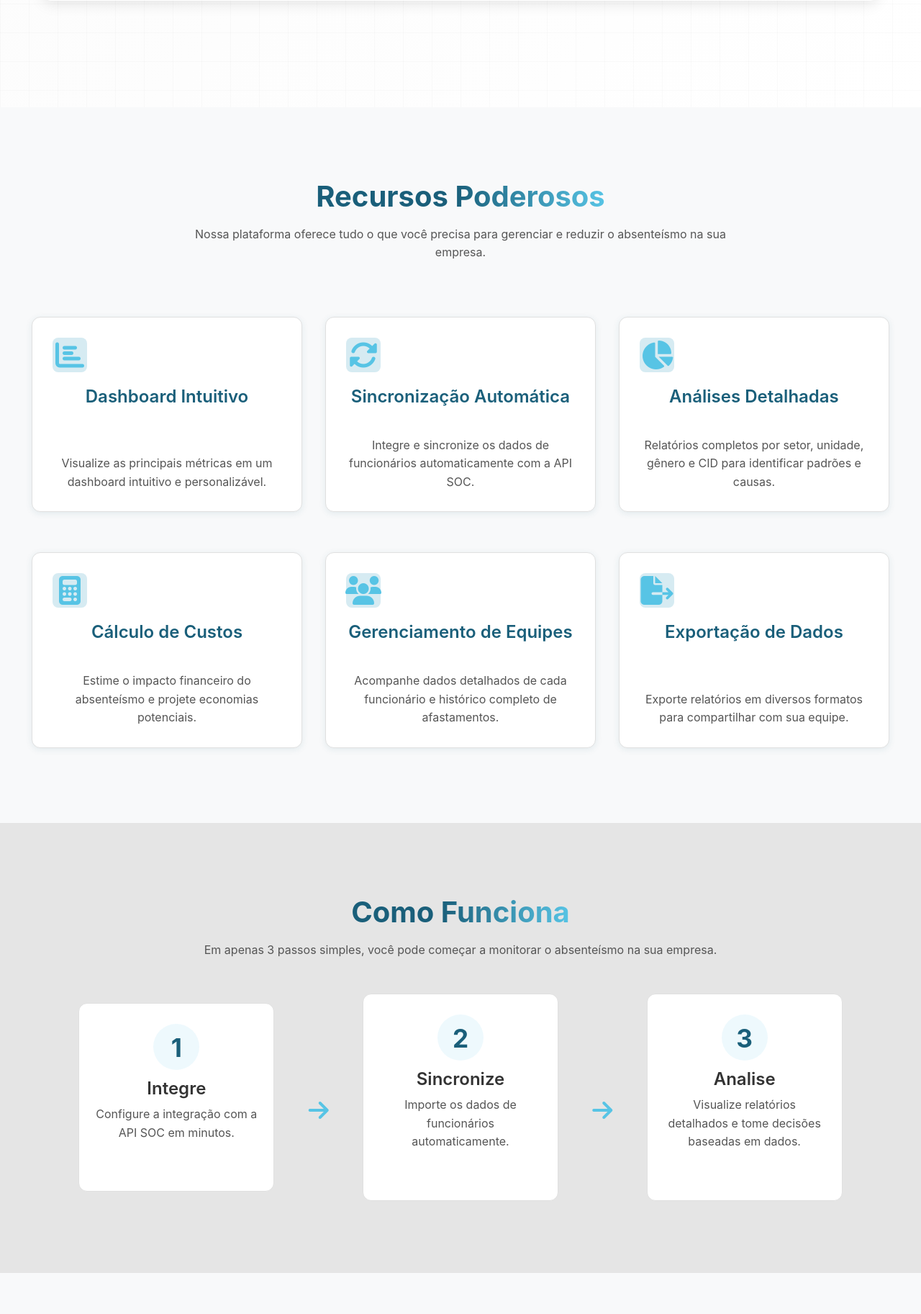
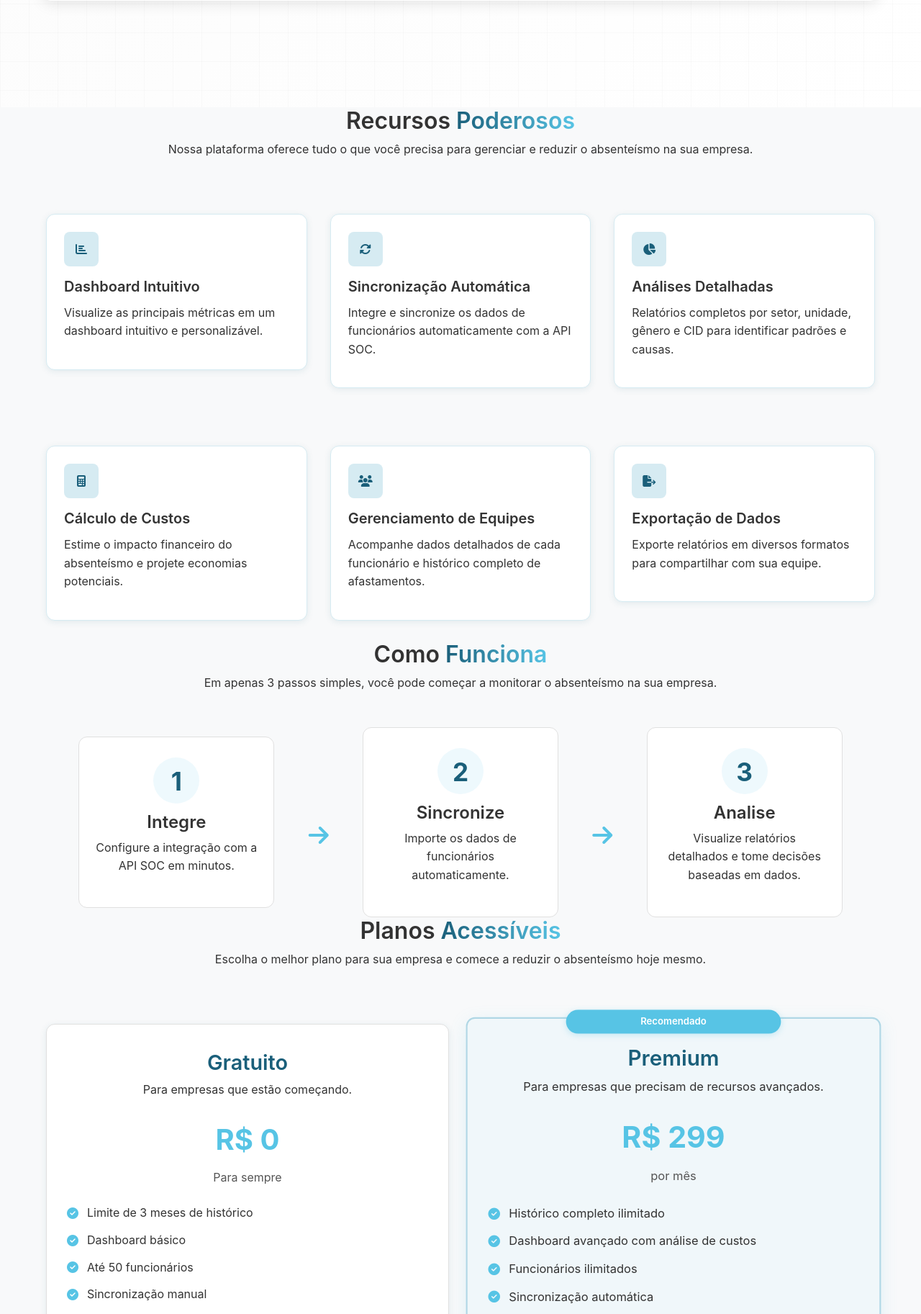
Before and after one commit to RiqueAlvess/SYDA, a Django app: page / in a window 1280 px wide. Shown: the part 1235-3060 px from the top of the page at 72% size. Run offline with Django 4.2, Linux system fonts and the light colour scheme; grey boxes labelled with a size stand in for pictures from a placeholder-image service; parts of the project's set-up code (start-up, migrations or seed data) failed here and were passed over; some libraries are stand-ins or nearby versions.

Commit message:
Update index.html

```diff
--- a/templates/index.html
+++ b/templates/index.html
@@ -312,71 +312,7 @@
       overflow: hidden;
   }
 
-  /* Seções Gerais */
-  .section {
-      padding: 100px 0;
-      scroll-margin-top: 80px;
-  }
-
-  .section-alt {
-      background-color: var(--secondary-color);
-  }
-
-  .section .text-center h2 {
-      font-size: 2.5rem;
-      font-weight: 700;
-      color: var(--primary-color);
-      margin-bottom: 16px;
-  }
-
-  .section p {
-      color: var(--text-secondary);
-      max-width: 800px;
-      margin: 0 auto 40px;
-  }
-
-  /* Cards de Recursos */
-  .card {
-      background: #fff;
-      border: 1px solid var(--border-light);
-      border-radius: 12px;
-      padding: 28px;
-      text-align: center;
-      transition: transform 0.3s ease, box-shadow 0.3s ease;
-      height: 100%;
-      display: flex;
-      flex-direction: column;
-  }
-
-  .card:hover {
-      transform: translateY(-6px);
-      box-shadow: var(--shadow);
-  }
-
-  .card-icon {
-      font-size: 2.5rem;
-      color: var(--highlight-color);
-      margin-bottom: 20px;
-      transition: transform 0.3s ease;
-  }
-
-  .card:hover .card-icon {
-      transform: scale(1.1);
-  }
-
-  .card h3 {
-      margin-bottom: 16px;
-      color: var(--primary-color);
-      font-size: 1.5rem;
-  }
-
-  .card p {
-      font-size: 1rem;
-      margin-top: auto;
-      margin-bottom: 0;
-  }
-
-  /* Seção \"Como Funciona\" com setas */
+  /* Seção "Como Funciona" com setas */
   .step-box {
       background: #fff;
       border: 1px solid var(--border-light);
@@ -807,7 +743,7 @@
                     <li><i class="fas fa-check-circle"></i> Funcionários ilimitados</li>
                     <li><i class="fas fa-check-circle"></i> Sincronização automática</li>
                     <li><i class="fas fa-check-circle"></i> Relatórios avançados</li>
-                    <li><i class="fas fa-check-circle\"></i> Exportação de dados</li>
+                    <li><i class="fas fa-check-circle"></i> Exportação de dados</li>
                     <li><i class="fas fa-check-circle"></i> Suporte prioritário</li>
                 </ul>
                 <a href="{% url 'signup' %}" class="btn btn-primary w-100">Experimente 14 dias grátis</a>
@@ -889,7 +825,7 @@
     });
 
     // Smooth scroll para links de âncora
-    document.querySelectorAll('a[href^=\"#\"]').forEach(anchor => {
+    document.querySelectorAll('a[href^="#"]').forEach(anchor => {
       anchor.addEventListener('click', function(e) {
         e.preventDefault();
 
```
